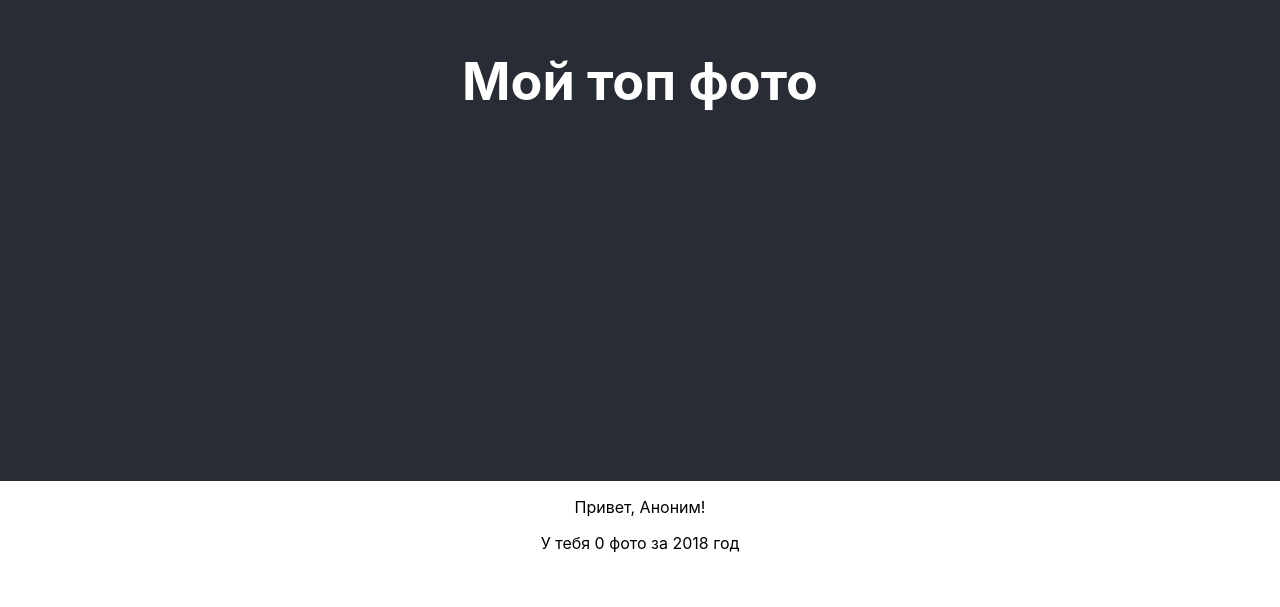
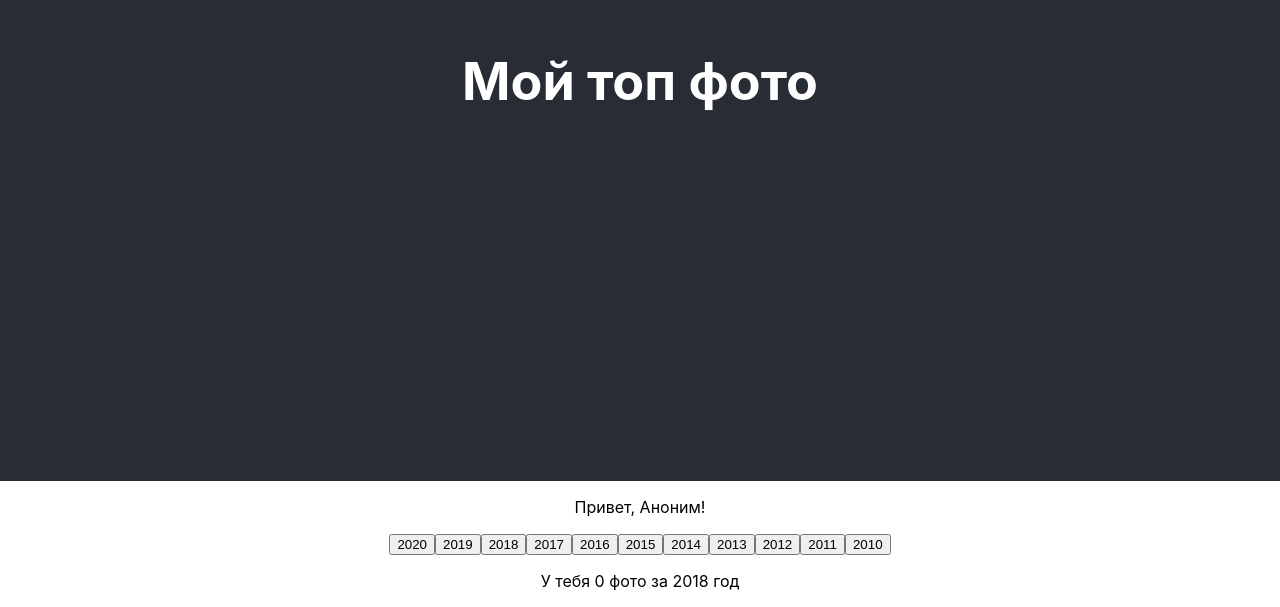
Before and after one commit to AnastasiyaPozyomina/learnredux, a React (Create React App) app: page / in a window 1280 px wide. Shown: the part 319-926 px from the top of the page. Before the commit the page ends 888 px from the top, so only its background shows below. Built offline with nearby package versions, Linux system fonts and the light colour scheme.

Commit message:
диспатч экшн и реагирование на экшн в редьюсере

```diff
--- /dev/null
+++ b/src/actions/PageActions.js
@@ -0,0 +1,9 @@
+export function setYear (year) {
+  return {
+    type: 'SET_YEAR',
+    payload: year,
+  };
+}
+
+//  поле type - обязательное
+// payload - "негласное" соглашение.
--- a/src/components/page.js
+++ b/src/components/page.js
@@ -2,10 +2,27 @@
 import PropTypes from 'prop-types';
 
 export class Page extends React.Component {
+  onBtnClick = e => {
+    const year = +e.currentTarget.innerText;
+    this.props.setYear (year);
+  };
   render () {
     const {year, photos} = this.props;
     return (
       <div>
+        <div>
+          <button onClick={this.onBtnClick}>2020</button>
+          <button onClick={this.onBtnClick}>2019</button>
+          <button onClick={this.onBtnClick}>2018</button>
+          <button onClick={this.onBtnClick}>2017</button>
+          <button onClick={this.onBtnClick}>2016</button>
+          <button onClick={this.onBtnClick}>2015</button>
+          <button onClick={this.onBtnClick}>2014</button>
+          <button onClick={this.onBtnClick}>2013</button>
+          <button onClick={this.onBtnClick}>2012</button>
+          <button onClick={this.onBtnClick}>2011</button>
+          <button onClick={this.onBtnClick}>2010</button>
+        </div>
         <p>
           У тебя {photos.length} фото за {year} год
         </p>
@@ -17,4 +34,5 @@
 Page.propTypes = {
   year: PropTypes.number.isRequired,
   photos: PropTypes.array.isRequired,
+  setYear: PropTypes.func.isRequired,
 };
--- a/src/containers/App.js
+++ b/src/containers/App.js
@@ -1,19 +1,21 @@
 import React, {Component} from 'react';
 import {connect} from 'react-redux';
-import './App.css';
 import {Page} from '../components/page';
 import {User} from '../components/user';
+import {setYear} from '../actions/PageActions';
+
+import './App.css';
 
 class App extends Component {
   render () {
-    const {user, page} = this.props;
+    const {user, page, setYearAction} = this.props;
     return (
       <div className="App">
         <header className="App-header">
           <h1 className="App-title">Мой топ фото</h1>
         </header>
         <User name={user.name} />
-        <Page photos={page.photos} year={page.year} />
+        <Page photos={page.photos} year={page.year} setYear={setYearAction} />
       </div>
     );
   }
@@ -31,7 +33,18 @@
   };
 };
 
-export default connect (mapStateToProps) (App);
+// mapDispatchToPropsт-  функция, первым аргументом получает dispatch, а значит  можем теперь "диспатчить" экшены,
+// которые будут пойманы редьюсером. Только те экшены, которые были отправлены с помощью "диспетчера" будут пойманы редьюсером.
+// Затем внутри mapDispatchToProps вернули объект, который в итоге приклеится в this.props (так же, как и было в mapStateToProps).
+// В "приклееном объекте" создаем функцию setYearAction [1], суть которой сводится к следующему: "диспатчни" импортированный выше setYear с переданным годом.
+
+const mapDispatchToProps = dispatch => {
+  return {
+    setYearAction: year => dispatch (setYear (year)),
+  };
+};
+
+export default connect (mapStateToProps, mapDispatchToProps) (App);
 
 //connect помогает нам получить в качестве props для компонента <App /> данные из store
 // Назначение функции connect вытекает из названия: подключи React компонент к Redux store.
--- a/src/reducers/page.js
+++ b/src/reducers/page.js
@@ -3,6 +3,18 @@
   photos: [],
 };
 
-export function pageReducer (state = initialState) {
-  return state;
+export function pageReducer (state = initialState, action) {
+  switch (action.type) {
+    case 'SET_YEAR':
+      return {...state, year: action.payload};
+
+    default:
+      return state;
+  }
 }
+
+//В функции pageReducer указан второй аргумент - action.
+// Это стандартные аргументы redux reducer'а.
+// Благодаря этому, мы можем обрабатывать различные действия по их типу, попадая в нужную секцию case оператора switch.
+
+//Так же мы не изменили объект state, а вернули новый с полем year равным action.payload (а значит годом, выбранным пользователем, который был послан в action.payload).
```
Also changed, not shown: 1 other file (tests, documents, lock files or other folders).
